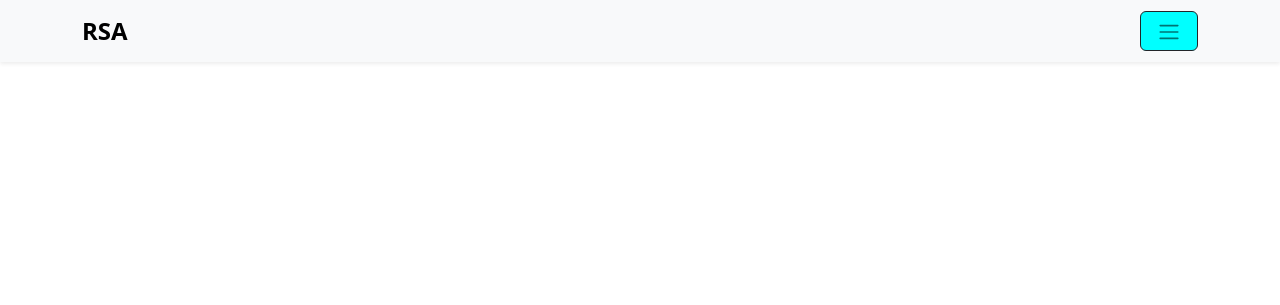
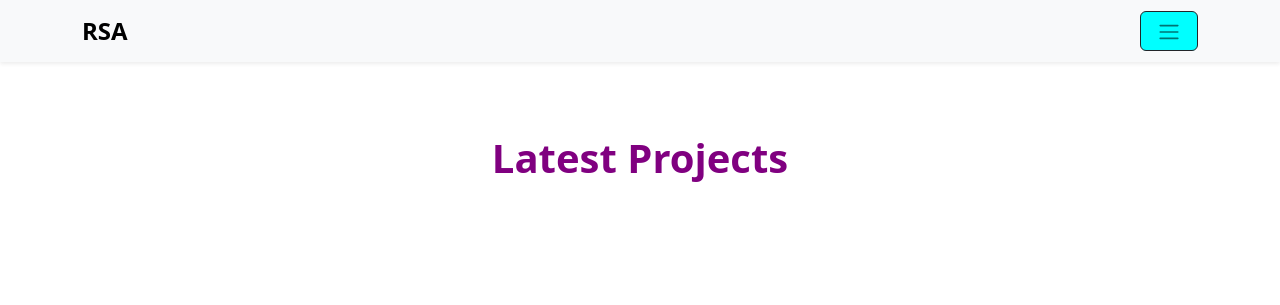
Before and after one commit to ManakiX/Portfolio, a plain HTML site: page html/projects.html in a window 1280 px wide. Drawn offline with nearby package versions, Linux system fonts and the light colour scheme; some icons are missing.

Commit message:
projects updated

```diff
--- a/html/projects.html
+++ b/html/projects.html
@@ -9,8 +9,8 @@
     <link rel="stylesheet" href="../style/style.css">
 </head>
 <body>
-    <!-- navbar -->
-    <nav class="navbar bg-light sticky-top shadow-sm">
+    <!-- navbar start-->
+     <nav class="navbar bg-light sticky-top shadow-sm">
         <div class="container-lg">
           <a class="navbar-brand text-black fw-bold fs-4" href="#">RSA</a>
           <div class="dropdown">
@@ -28,8 +28,26 @@
           </div>
         </div>
       </nav>
+    <!-- navbar end-->
 
-
+    <!--section start-->
+    <section class="projects bg-white py-5" id="projects">
+        <div class="container-lg py-4">
+            <div class="row justify-content-center">
+                <div class="col-lg-8">
+                    <div class="section-title text-center">
+                        <h1 class="fw-bold mb-5">Latest Projects</h1>
+                    </div>
+                </div>
+            </div>
+            <div class="row">
+                <div class="col-md-6 col-lg-4">
+                    <div class="projects-item"></div>
+                </div>
+            </div>
+        </div>
+    </section>
+    <!--section end-->
       <script src="https://cdn.jsdelivr.net/npm/@popperjs/core@2.11.6/dist/umd/popper.min.js" integrity="sha384-oBqDVmMz9ATKxIep9tiCxS/Z9fNfEXiDAYTujMAeBAsjFuCZSmKbSSUnQlmh/jp3" crossorigin="anonymous"></script>
       <script src="https://cdn.jsdelivr.net/npm/bootstrap@5.2.2/dist/js/bootstrap.min.js" integrity="sha384-IDwe1+LCz02ROU9k972gdyvl+AESN10+x7tBKgc9I5HFtuNz0wWnPclzo6p9vxnk" crossorigin="anonymous"></script>
 
```
